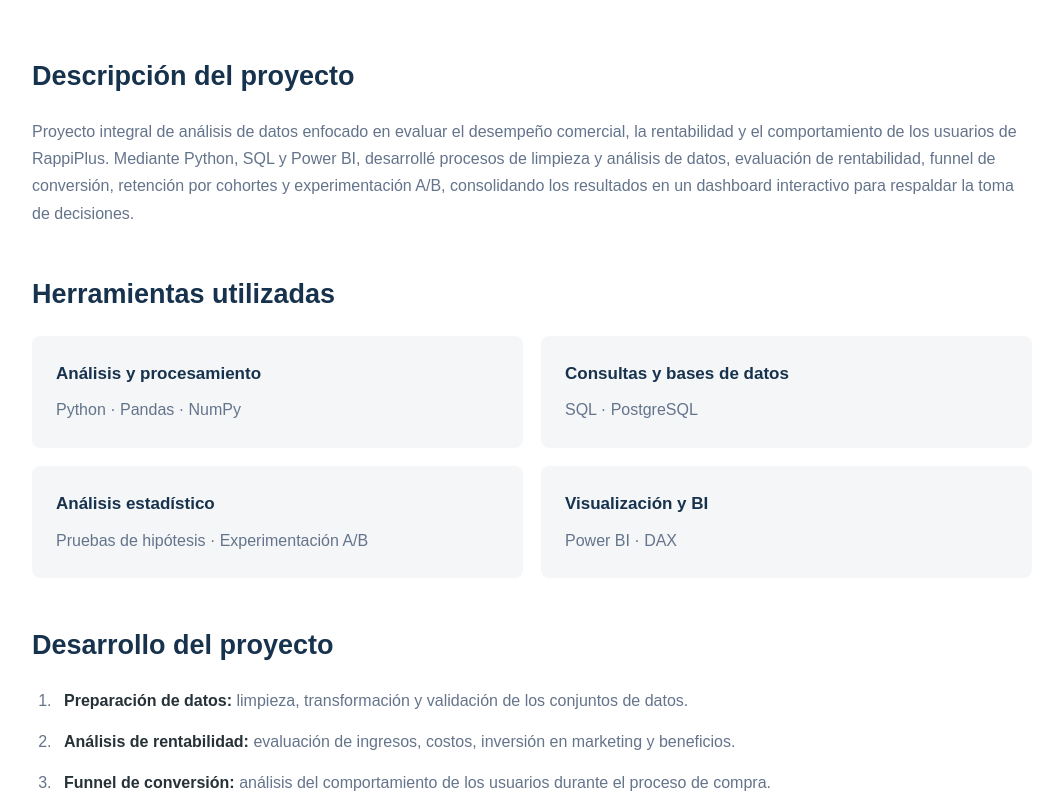
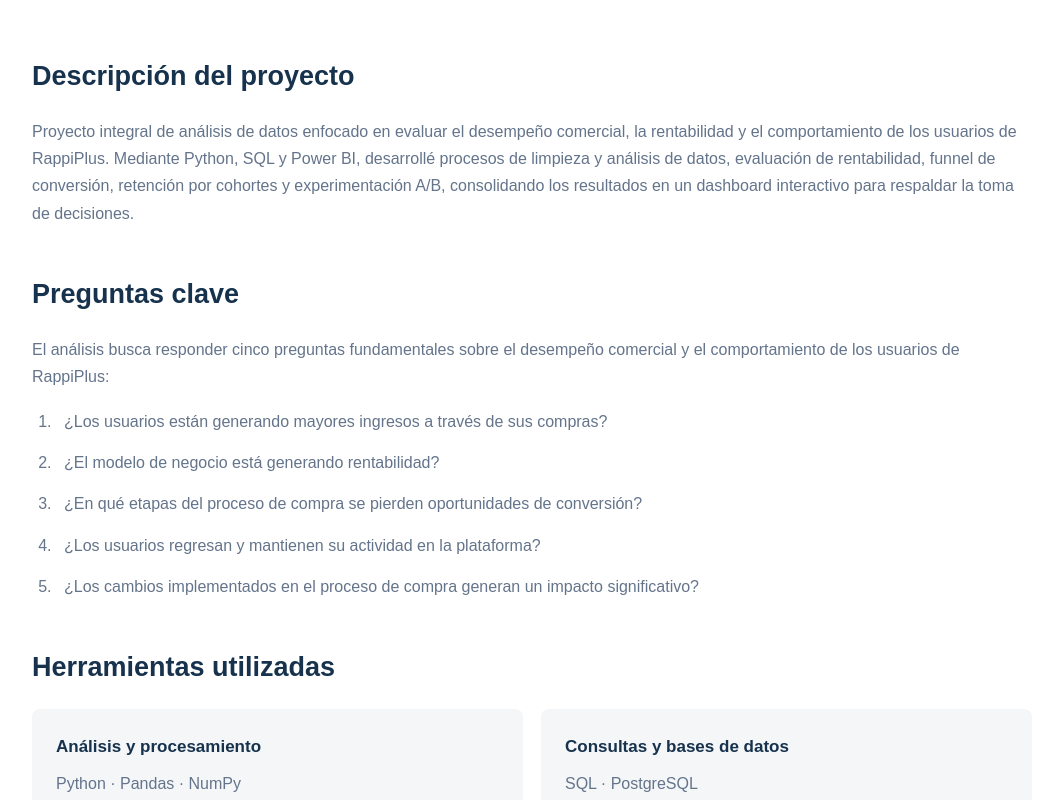
Before and after one commit to Lfestradaa/Lfestradaa.github.io, a plain HTML site: page proyectos/rappiplus.html in a window 1280 px wide. Shown: the part 519-1319 px from the top of the page, without its empty margins (108-1155 px from the left). Drawn offline with Linux system fonts and the light colour scheme.

Commit message:
Update rappiplus.html

```diff
--- a/proyectos/rappiplus.html
+++ b/proyectos/rappiplus.html
@@ -55,6 +55,23 @@
                 resultados en un dashboard interactivo para respaldar
                 la toma de decisiones.
             </p>
+
+<h2>Preguntas clave</h2>
+
+<p>
+    El análisis busca responder cinco preguntas fundamentales
+    sobre el desempeño comercial y el comportamiento de los
+    usuarios de RappiPlus:
+</p>
+
+<ol class="project-stages">
+    <li>¿Los usuarios están generando mayores ingresos a través de sus compras?</li>
+    <li>¿El modelo de negocio está generando rentabilidad?</li>
+    <li>¿En qué etapas del proceso de compra se pierden oportunidades de conversión?</li>
+    <li>¿Los usuarios regresan y mantienen su actividad en la plataforma?</li>
+    <li>¿Los cambios implementados en el proceso de compra generan un impacto significativo?</li>
+</ol>
+
 
             <h2>Herramientas utilizadas</h2>
 
```
